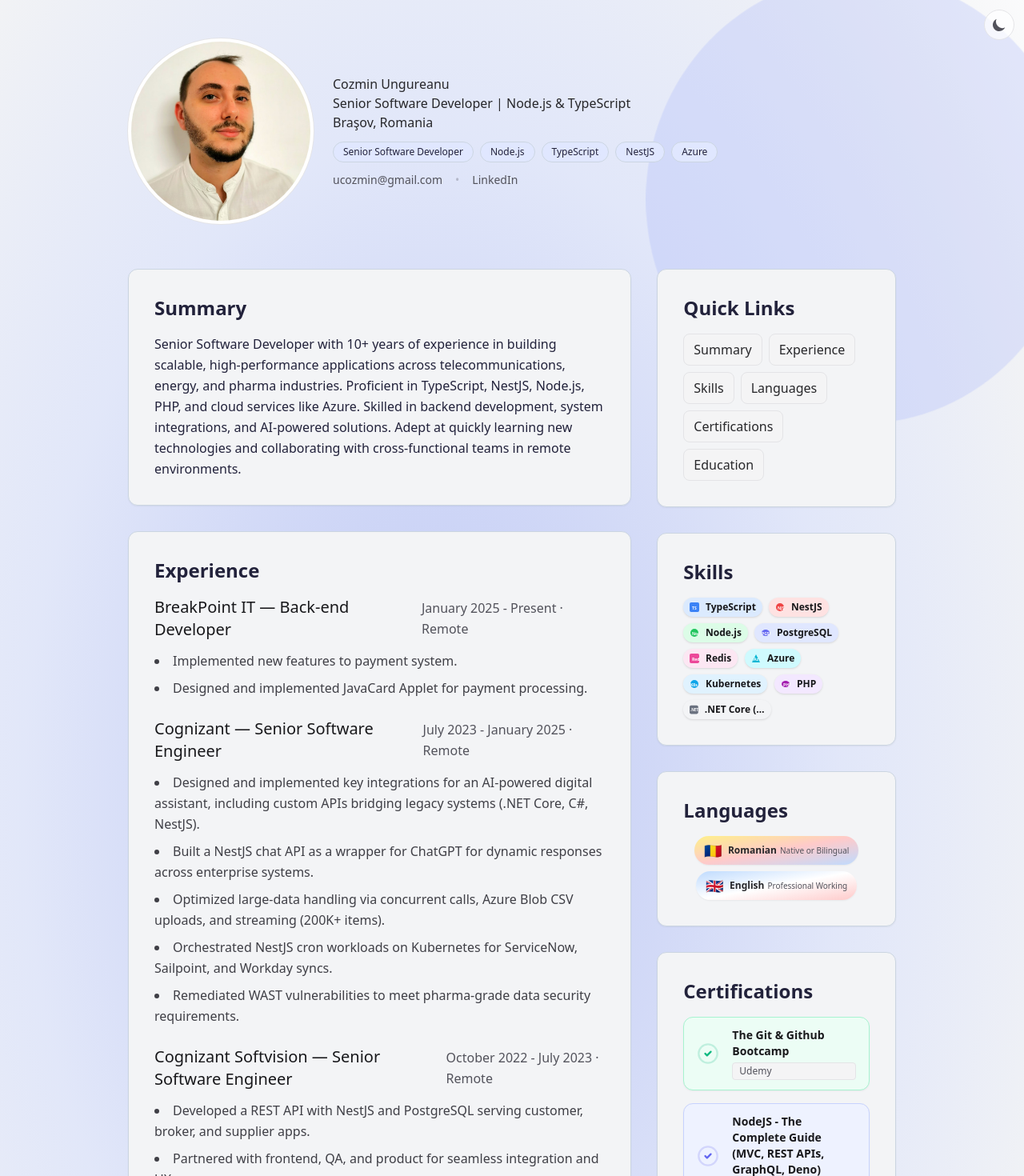
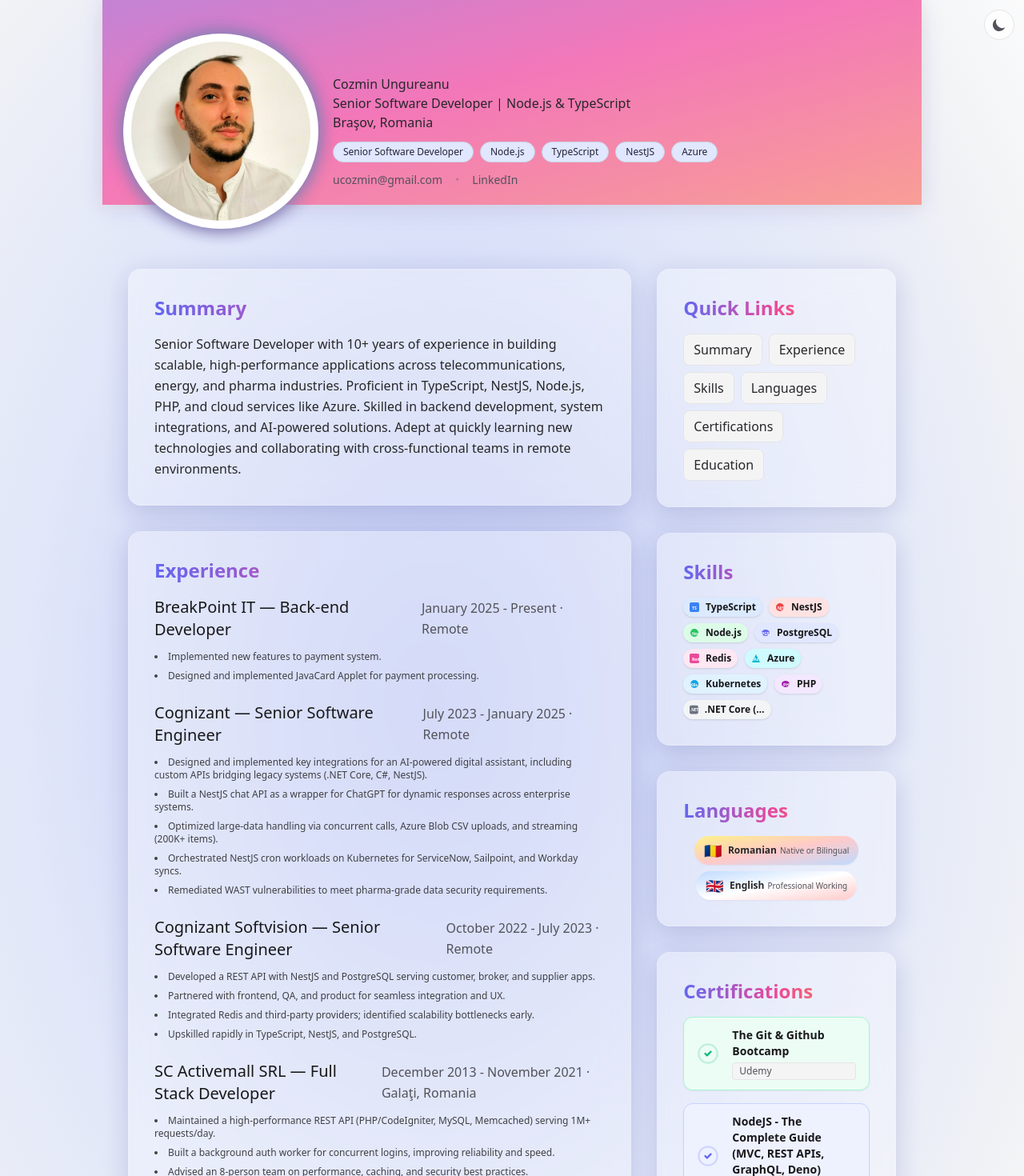
Before and after one commit to cozminu/cozminu.github.io, a React (Create React App) app: page / in a window 1280 px wide. Shown: the top 1470 px of the page at 80% size. Built offline with nearby package versions, Linux system fonts and the light colour scheme.

Commit message:
new design just dropped

```diff
--- a/src/App.tsx
+++ b/src/App.tsx
@@ -5,7 +5,6 @@ import ExperienceSection from "./components/ExperienceSection";
 import SkillsSection from "./components/SkillsSection";
 import LanguagesSection from "./components/LanguagesSection";
 import CertificationsSection from "./components/CertificationsSection";
-import EducationSection from "./components/EducationSection";
 import React from "react";
 
 const ThemeContext = React.createContext<{
@@ -25,20 +24,24 @@ function Section(props: {
   return (
     <section
       id={props.id}
-      className={`backdrop-blur rounded-xl p-6 md:p-8 border shadow-sm transition-all duration-700
-        bg-[var(--color-section-light)] dark:bg-[var(--color-section-dark)]
-        border-[var(--color-border-light)] dark:border-[var(--color-border-dark)]
+      className={`rounded-2xl p-6 md:p-8 border transition-all duration-700
+        bg-white/30 dark:bg-zinc-900/40 backdrop-blur-xl shadow-xl border border-white/30 dark:border-zinc-800/40
         ${
           props.isFlashing
             ? "animate-pulse bg-blue-100/80 dark:bg-blue-900/30 border-blue-300 dark:border-blue-700 shadow-lg shadow-blue-200/50 dark:shadow-blue-900/30"
             : ""
         }
       `}
+      style={{
+        boxShadow: "0 8px 32px 0 rgba(31, 38, 135, 0.18)",
+        border: "1.5px solid rgba(255,255,255,0.18)",
+        backdropFilter: "blur(16px)",
+      }}
     >
-      <h2 className="text-xl md:text-2xl font-semibold text-[var(--color-text-light)] dark:text-[var(--color-text-dark)] mb-3 md:mb-4">
+      <h2 className="text-xl md:text-2xl font-extrabold text-transparent bg-clip-text bg-gradient-to-r from-indigo-500 via-pink-500 to-orange-400 mb-3 md:mb-4">
         {props.title}
       </h2>
-      <div className="text-[var(--color-text-light)] dark:text-[var(--color-text-dark)] leading-relaxed">
+      <div className="text-zinc-800 dark:text-zinc-200 leading-relaxed">
         {props.children}
       </div>
     </section>
@@ -176,7 +179,7 @@ function App() {
         className="absolute inset-0 -z-10 pointer-events-none"
         aria-hidden="true"
       >
-        {/* Light mode background */}
+        {/* Light and dark mode backgrounds without blobs */}
         <svg
           className="w-full h-full block dark:hidden"
           viewBox="0 0 1440 900"
@@ -201,26 +204,7 @@ function App() {
             </radialGradient>
           </defs>
           <rect width="1440" height="900" fill="url(#lightBg)" />
-          <ellipse
-            cx="1200"
-            cy="100"
-            rx="300"
-            ry="120"
-            fill="#a5b4fc"
-            fillOpacity="0.28"
-            style={{ animation: "float1 7s ease-in-out infinite" }}
-          />
-          <ellipse
-            cx="300"
-            cy="800"
-            rx="250"
-            ry="80"
-            fill="#fbbf24"
-            fillOpacity="0.13"
-            style={{ animation: "float2 9s ease-in-out infinite" }}
-          />
         </svg>
-        {/* Dark mode background */}
         <svg
           className="w-full h-full hidden dark:block"
           viewBox="0 0 1440 900"
@@ -244,27 +228,36 @@ function App() {
             </radialGradient>
           </defs>
           <rect width="1440" height="900" fill="url(#darkBg)" />
-          <ellipse
-            cx="1200"
-            cy="100"
-            rx="300"
-            ry="120"
-            fill="#6366f1"
-            fillOpacity="0.12"
-            style={{ animation: "float1 7s ease-in-out infinite" }}
-          />
-          <ellipse
-            cx="300"
-            cy="800"
-            rx="250"
-            ry="80"
-            fill="#fbbf24"
-            fillOpacity="0.05"
-            style={{ animation: "float2 9s ease-in-out infinite" }}
-          />
         </svg>
       </div>
       <div className="mx-auto max-w-5xl px-4 sm:px-6 lg:px-8 py-4 sm:py-8 md:py-12 relative">
+        {/* Animated gradient header background */}
+        {/* Responsive header gradient for light/dark mode */}
+        <div
+          className={
+            `absolute top-0 left-0 w-full h-64 -z-10 animate-gradient-move ` +
+            (isDark
+              ? "bg-gradient-to-br from-indigo-900 via-fuchsia-700 to-cyan-500"
+              : "bg-gradient-to-br from-indigo-400 via-pink-400 to-orange-300")
+          }
+          style={{
+            boxShadow: isDark
+              ? "0 4px 32px 0 rgba(80, 17, 204, 0.25), 0 2px 16px 0 rgba(6, 182, 212, 0.18)"
+              : "0 4px 32px 0 rgba(99, 102, 241, 0.18), 0 2px 16px 0 rgba(251, 191, 36, 0.13)",
+            opacity: 0.95,
+          }}
+        />
+        <style>{`
+          @keyframes gradient-move {
+            0% { background-position: 0% 50%; }
+            50% { background-position: 100% 50%; }
+            100% { background-position: 0% 50%; }
+          }
+          .animate-gradient-move {
+            background-size: 200% 200%;
+            animation: gradient-move 8s ease-in-out infinite;
+          }
+        `}</style>
         {/* Always show theme toggle at top left */}
         <div className="fixed top-3 right-3 z-50">
           <ThemeToggle />
@@ -273,7 +266,14 @@ function App() {
           <div className="flex flex-col sm:flex-row sm:items-center gap-4 sm:gap-6">
             <div className="flex justify-center sm:justify-start">
               <div className="relative">
-                <div className="relative rounded-full ring-1 ring-zinc-200 dark:ring-zinc-800 p-1 bg-white dark:bg-zinc-900">
+                {/* Floating profile card with animated border */}
+                <div
+                  className="relative rounded-full p-1 bg-white dark:bg-zinc-900"
+                  style={{
+                    boxShadow:
+                      "0 0 0 6px #fff, 0 0 24px 0 #6366f1, 0 0 24px 0 #f59e42, 0 0 24px 0 #22d3ee, 0 0 24px 0 #a21caf",
+                  }}
+                >
                   <ProfilePic
                     src={isDark ? "profile_dark.jpg" : "profile.jpg"}
                     alt="Cozmin Ungureanu"
@@ -385,11 +385,6 @@ function App() {
               Section={Section}
               isFlashing={flashingSection === "certifications"}
             />
-
-            <EducationSection
-              Section={Section}
-              isFlashing={flashingSection === "education"}
-            />
           </aside>
         </main>
 
--- a/src/components/ExperienceSection.tsx
+++ b/src/components/ExperienceSection.tsx
@@ -19,7 +19,7 @@ export default function ExperienceSection({
               January 2025 - Present · Remote
             </p>
           </div>
-          <ul className="mt-3 list-disc list-inside space-y-2 text-zinc-700 dark:text-zinc-300">
+          <ul className="mt-3 list-disc list-inside space-y-2 text-sm md:text-xs text-zinc-700 dark:text-zinc-300">
             <li>Implemented new features to payment system.</li>
             <li>
               Designed and implemented JavaCard Applet for payment processing.
@@ -35,7 +35,7 @@ export default function ExperienceSection({
               July 2023 - January 2025 · Remote
             </p>
           </div>
-          <ul className="mt-3 list-disc list-inside space-y-2 text-zinc-700 dark:text-zinc-300">
+          <ul className="mt-3 list-disc list-inside space-y-2 text-sm md:text-xs text-zinc-700 dark:text-zinc-300">
             <li>
               Designed and implemented key integrations for an AI-powered
               digital assistant, including custom APIs bridging legacy systems
@@ -68,7 +68,7 @@ export default function ExperienceSection({
               October 2022 - July 2023 · Remote
             </p>
           </div>
-          <ul className="mt-3 list-disc list-inside space-y-2 text-zinc-700 dark:text-zinc-300">
+          <ul className="mt-3 list-disc list-inside space-y-2 text-sm md:text-xs text-zinc-700 dark:text-zinc-300">
             <li>
               Developed a REST API with NestJS and PostgreSQL serving customer,
               broker, and supplier apps.
@@ -93,7 +93,7 @@ export default function ExperienceSection({
               December 2013 - November 2021 · Galaţi, Romania
             </p>
           </div>
-          <ul className="mt-3 list-disc list-inside space-y-2 text-zinc-700 dark:text-zinc-300">
+          <ul className="mt-3 list-disc list-inside space-y-2 text-sm md:text-xs text-zinc-700 dark:text-zinc-300">
             <li>
               Maintained a high‑performance REST API (PHP/CodeIgniter, MySQL,
               Memcached) serving 1M+ requests/day.
```
